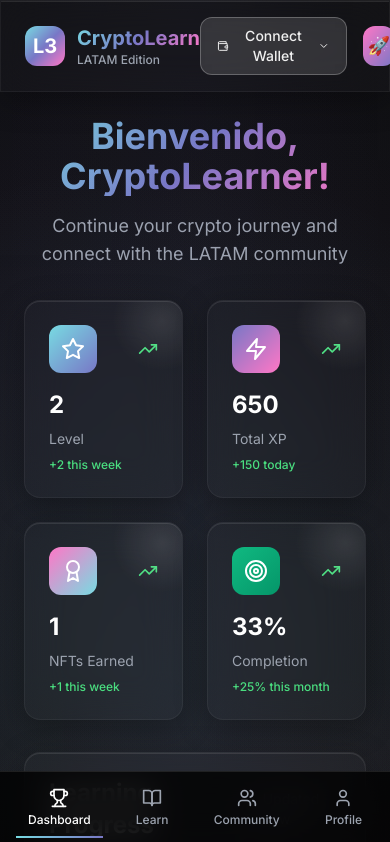
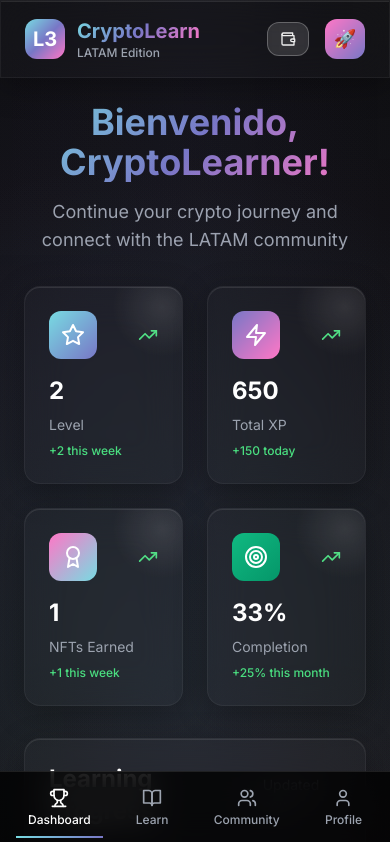
Before and after one commit to sjrf7/project, a React (Vite) app: page / in a window 390 px wide. Shown: the top 842 px of the page. Built offline with nearby package versions, Linux system fonts and the light colour scheme.

Commit message:
mejora del boton wallet en la version responsive

```diff
--- a/src/components/Header.tsx
+++ b/src/components/Header.tsx
@@ -152,14 +152,14 @@ export const Header: React.FC<HeaderProps> = ({ currentUser, activeTab, setActiv
                 <button
                   onClick={handleWalletAction}
                   disabled={isConnecting}
-                  className={`flex items-center space-x-2 px-4 py-2 rounded-xl font-medium text-sm transition-all ${
+                  className={`flex items-center space-x-1 sm:space-x-2 px-3 sm:px-4 py-2 rounded-xl font-medium text-sm transition-all ${
                     isConnected
                       ? 'bg-green-500/20 text-green-400 border border-green-500/30'
                       : 'btn-secondary hover:bg-white/10'
                   } ${isConnecting ? 'opacity-50 cursor-not-allowed' : ''}`}
                 >
                   <Wallet className="w-4 h-4" />
-                  <span>
+                  <span className="hidden sm:inline">
                     {isConnecting
                       ? 'Connecting...'
                       : isConnected
@@ -167,7 +167,7 @@ export const Header: React.FC<HeaderProps> = ({ currentUser, activeTab, setActiv
                         : 'Connect Wallet'
                     }
                   </span>
-                  {!isConnected && <ChevronDown className="w-4 h-4" />}
+                  {!isConnected && <ChevronDown className="w-4 h-4 hidden sm:inline" />}
                 </button>
 
                 {/* Wallet Options Modal */}
```
